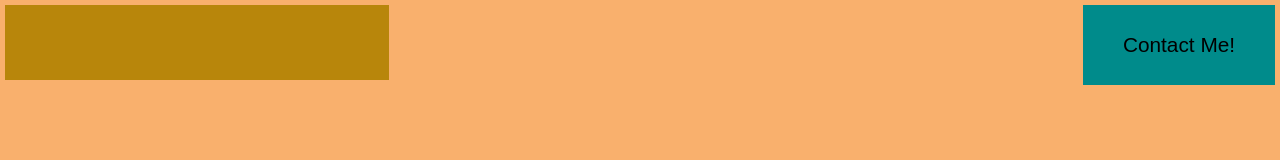
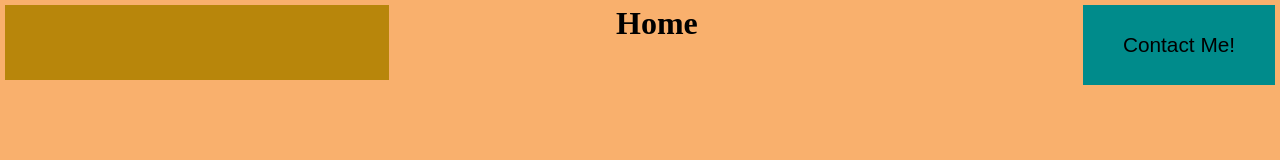
Before and after one commit to BlueNealis/blue-portfolio, a Next.js app: page / in a window 1280 px wide. Shown: the top 160 px of the page. Built offline with nearby package versions, Linux system fonts and the light colour scheme.

Commit message:
Add home anchor to nav section

```diff
--- a/pages/index.tsx
+++ b/pages/index.tsx
@@ -22,8 +22,10 @@ export default function Home() {
             <img></img>
             <img></img>
           </div>
+          <Link href="#landing" className={styles.home}>
+            <h1>Home</h1></Link>
           <button className={styles.contactButton}>Contact Me!</button>
-          <div className={styles.landingSection}>
+          <div id="landing" className={styles.landingSection}>
               <div className={styles.logoContainer}>
                 <Image className={`${styles.logoImage} ${styles.circleFour}`} height="150" width="150" src="/CircleFour.png" alt="circle"/>
                   <Image className={`${styles.logoImage} ${styles.circleTwo}`} height="200" width="200" src="/CircleTwo.png" alt="circle"/>
--- a/styles/Home.module.scss
+++ b/styles/Home.module.scss
@@ -61,6 +61,16 @@
   font-size: 1.4rem;
   background-color:teal;
 
+}
+
+.home {
+  position: fixed;
+  top: 5px;
+  left: calc(50% - 24px);
+
+  &:hover {
+    cursor: pointer;
+  }
 }
 
 .welcomeText {
```
